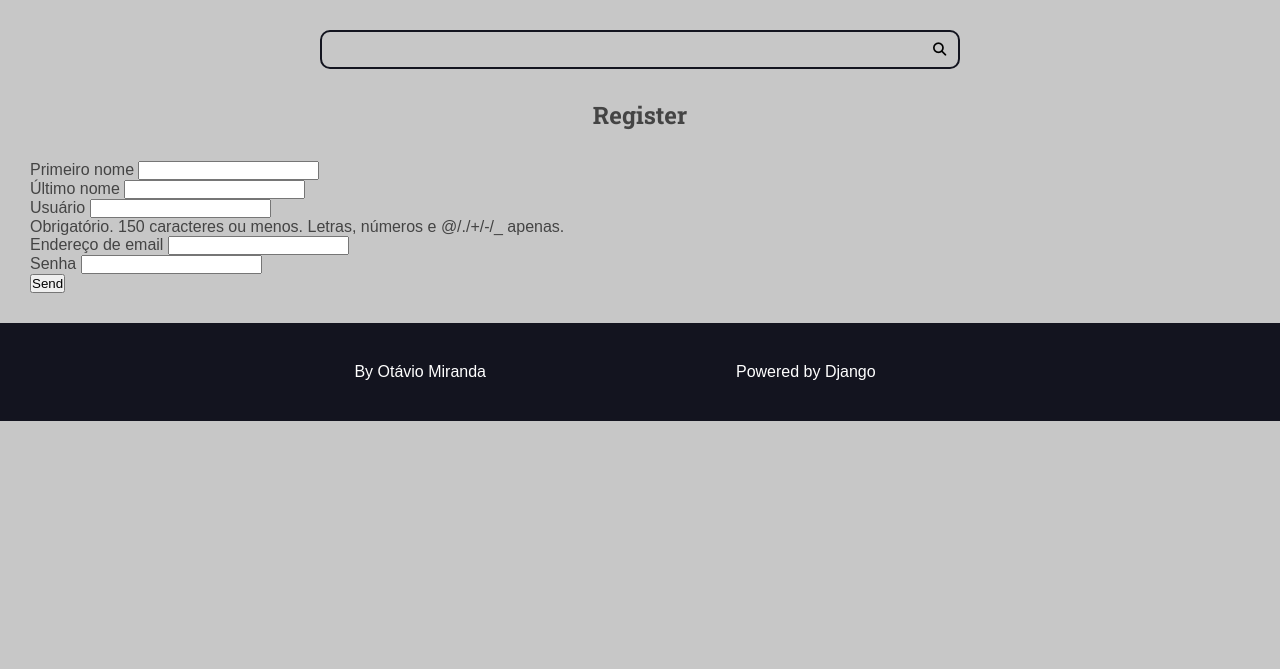
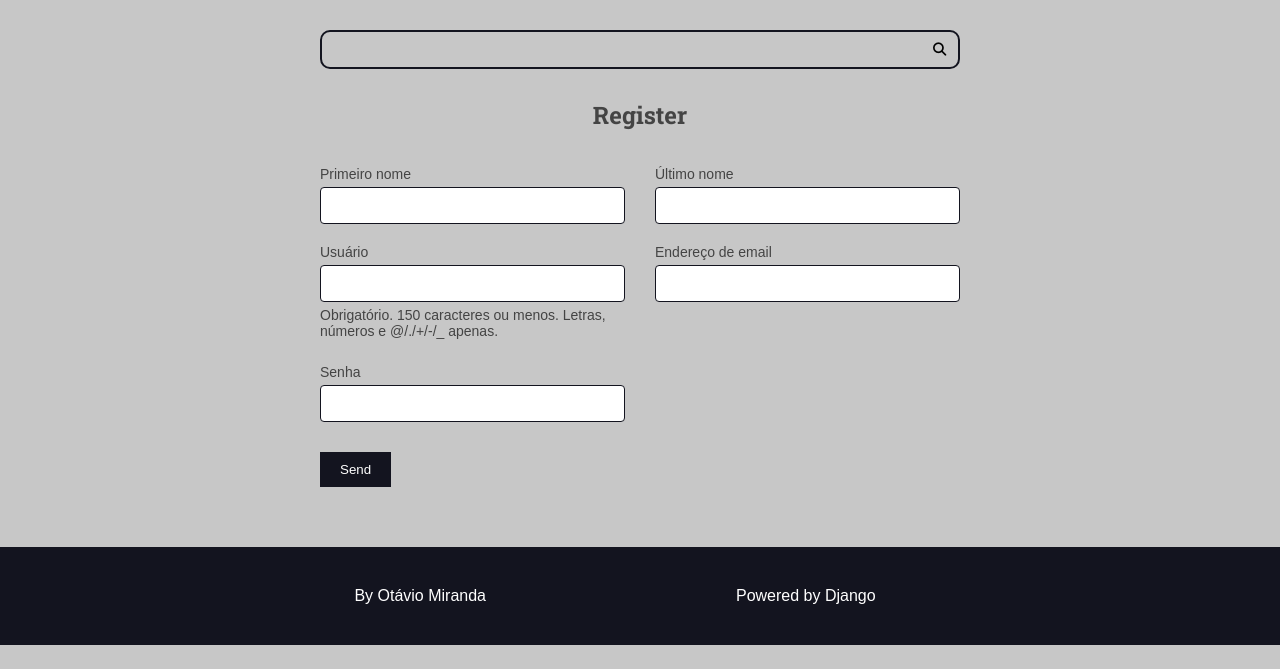
Before and after one commit to rubenmelo-dotcom/django-course-project1, a Django app: page /authors/register/ in a window 1280 px wide. Shown: the part 131-800 px from the top of the page. Run offline with Django 5.2, Linux system fonts and the light colour scheme; some libraries are stand-ins or nearby versions.

Commit message:
Sending POST to another URL using session and adding CSS to the form

```diff
--- a/authors/templates/authors/pages/register_view.html
+++ b/authors/templates/authors/pages/register_view.html
@@ -8,10 +8,10 @@
     </div>
 
     <div class="main-content container">
-        <form action="" method="POST" >
+        <form action="{% url "authors:create" %}" method="POST" >
             {% csrf_token %}
 
-            <div class="form-content form-content-grid">
+        <div class="form-content form-content-grid">
                 {% for field in form %}
                     <div class="form-group">
                         <label for="{{ field.id_for_label }}">{{ field.label }}</label>
@@ -24,12 +24,13 @@
                         {{ field.errors }}
                     </div>
                 {% endfor %}
+
             </div>
-
-            <div class="form-group">
-                <button type"submit" >Send</button>
+            <div class="form-content form-content-grid">
+                <div class="form-group">
+                    <button type"submit" >Send</button>
+                </div>
             </div>
-
         </form>
     </div>
 {% endblock content %}
--- a/authors/urls.py
+++ b/authors/urls.py
@@ -2,7 +2,9 @@ from django.urls import path
 from django.shortcuts import render
 from . import views
 
+app_name = 'authors'
 
 urlpatterns = [
-    path('register/', views.register_view, name='register')
+    path('register/', views.register_view, name='register'),
+    path('register/create/', views.register_create, name='create'),
 ]
--- a/authors/views.py
+++ b/authors/views.py
@@ -1,12 +1,11 @@
-from django.shortcuts import render
+from django.shortcuts import render, redirect
 from .forms import RegisterForm
+from django.http import Http404
 
 
 def register_view(request):
-    if request.POST:
-        form = RegisterForm(request.POST)
-    else:
-        form = RegisterForm()
+    register_form_data = request.session.get('register_form_data')
+    form = RegisterForm(register_form_data)
 
     context = {
         'form': form,
@@ -17,3 +16,14 @@ def register_view(request):
         'authors/pages/register_view.html',
         context,
     )
+
+
+def register_create(request):
+    if not request.POST:
+        raise Http404()
+
+    POST = request.POST
+    request.session['register_form_data'] = POST
+    form = RegisterForm(POST)
+
+    return redirect('authors:register')
--- a/recipes/static/recipes/css/style.css
+++ b/recipes/static/recipes/css/style.css
@@ -146,7 +146,8 @@ h1, h2, h3, h4, h5, h6 {
 }
 
 @media (max-width: 600px) {
-    .main-content-list {
+    .main-content-list,
+    .form-content-grid {
         grid-template-columns: repeat(auto-fit, minmax(100%, 1fr));
     }
 }
@@ -325,7 +326,45 @@ h1, h2, h3, h4, h5, h6 {
 .pagination .page-current {
     background: var(--color-primary-dark)
 }
+/* forms */
+.form-content {
+    max-width: 64rem;
+    margin: 0 auto;
+    margin-bottom: var(--spacing-gutter-medium);
+}
 
+.form-content-grid {
+    display: grid;
+    grid-template-columns: repeat(auto-fit, minmax(30rem, 1fr));
+    gap: calc(var(--spacing-gutter-medium) / 2) var(--spacing-gutter-medium);
+}
+
+.form-content button {
+    padding: 1rem 2rem;
+    border: none;
+    background: var(--color-primary-dark);
+    color: var(--color-white);
+}
+
+.form-content label,
+.form-content .help-text,
+.errorlist {
+    display: block;
+    margin: 0.5rem 0;
+    font-size: 1.4rem;
+    list-style-type: none;
+}
+
+.errorlist {
+    color: var(--color-error-dark);
+}
+
+.form-content input {
+    width: 100%;
+    padding: 1rem;
+    border-radius: 0.4rem;
+    border: 1px solid var(--color-primary-dark);
+}
 /* messages */
 .messages-container {
     display: flex;
```
